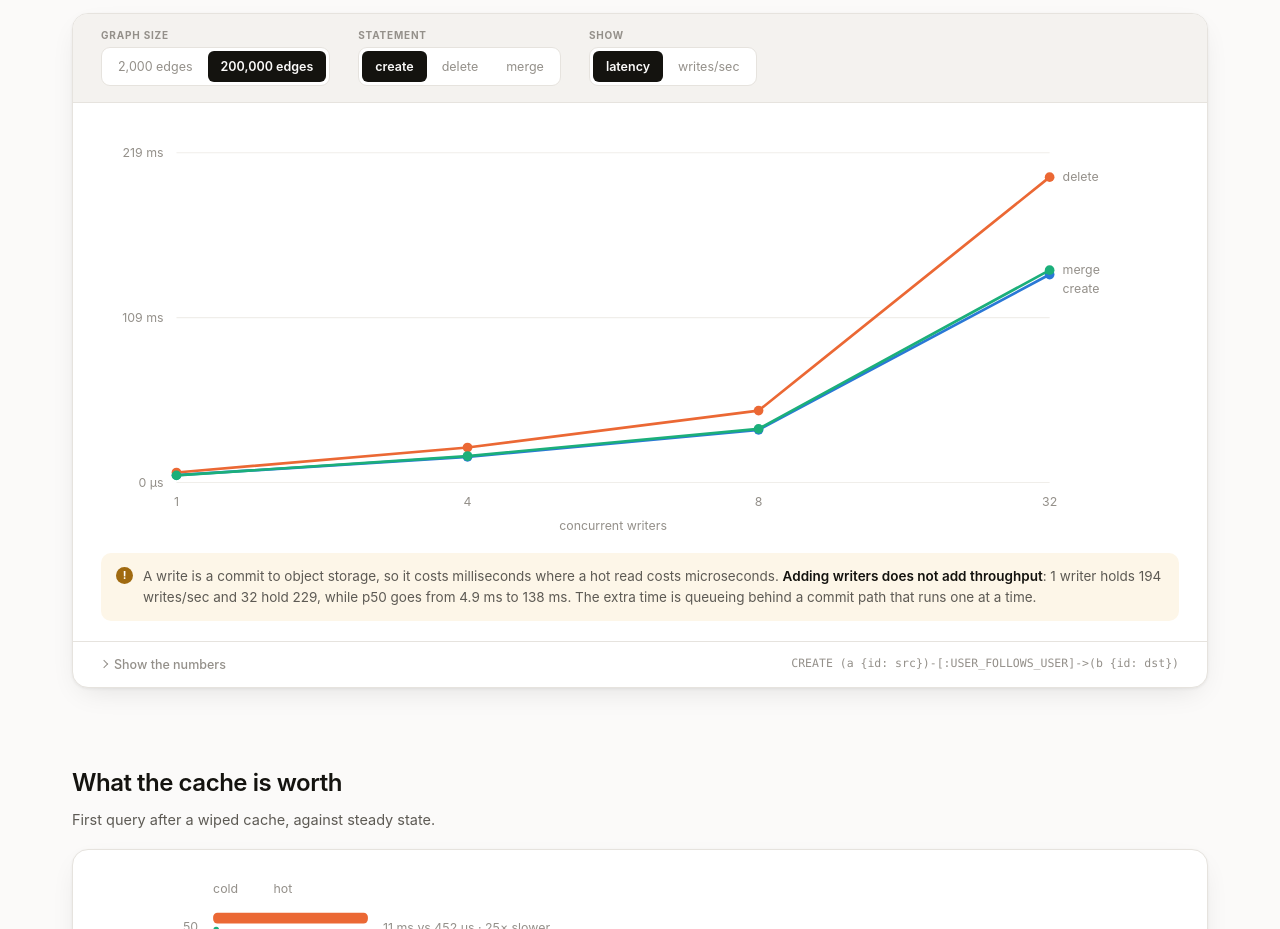
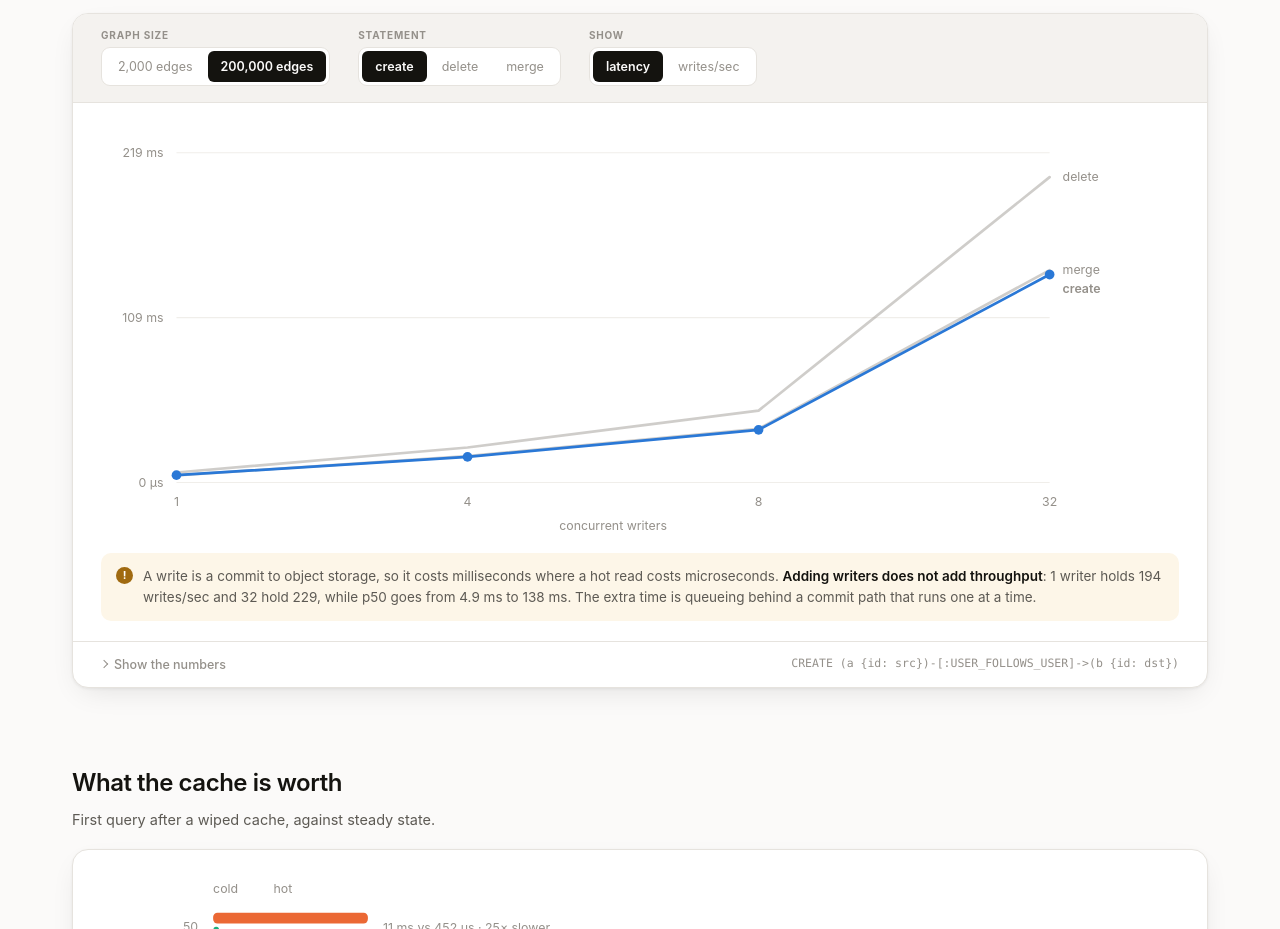
Before and after one commit to hydra-db/benchmark, a plain HTML site: page docs/index.html in a window 1280 px wide. Shown: the part 2420-3349 px from the top of the page. Drawn offline with Linux system fonts and the light colour scheme.

Commit message:
Make the statement selector drive the write chart
It changed the table, the Cypher text and the insight, but the chart drew
all three statements identically whichever was selected. The control looked
broken because for the chart it did nothing.

All three lines stay, because comparing them is the point: delete costs
about 35% more than create at one writer. The selected statement now keeps
its colour, its points and a bolder label, while the other two recede to
grey at 45%. The axis is still scaled across all three, so switching
statements does not rescale the chart and the lines stay comparable.

```diff
--- a/docs/index.html
+++ b/docs/index.html
@@ -701,9 +701,15 @@ function writes(){
   const at=(w,k)=>D.writes.find(x=>x.fanout===st.wfanout&&x.workload===w&&x.conc===k);
   const cs=[...new Set(D.writes.filter(x=>x.fanout===st.wfanout).map(x=>x.conc))]
     .sort((a,b)=>a-b);
+  /* All three statements stay on the chart, because the comparison between them
+     is the point: delete costs noticeably more than create. The selected one is
+     drawn in full colour and the other two recede, so the selector visibly
+     drives the chart instead of only the table below it. */
   const ser=wls.map((w,i)=>{
     const v=cs.map(k=>{const r=at(w,k); return r?(st.wmode==='lat'?r.p50:r.ops):null;});
-    return v.some(x=>x==null)?null:{w,v,color:cv(['--s1','--s2','--s3'][i%3])};
+    if(v.some(x=>x==null)) return null;
+    const on=w===st.wwl;
+    return {w,v,on,color:on?cv(['--s1','--s2','--s3'][i%3]):cv('--fg3')};
   }).filter(Boolean);
   if(!ser.length) return;
 
@@ -721,21 +727,26 @@ function writes(){
   xl.textContent='concurrent writers'; svg.appendChild(xl);
 
   const tags=[];
-  ser.forEach((s,si)=>{
+  // Unselected first, so the selected line is painted over them rather than under.
+  [...ser].sort((a,b)=>(a.on?1:0)-(b.on?1:0)).forEach((s,si)=>{
     const p=mk('path',{class:'ln',d:s.v.map((x,i)=>`${i?'L':'M'}${X(i)},${Y(x)}`).join(' '),
       stroke:s.color});
+    if(!s.on){ p.setAttribute('stroke-width',1.5); p.setAttribute('opacity',.45); }
     p.style.setProperty('--l',Math.hypot(iw,ih)*1.5); p.style.transitionDelay=(si*130)+'ms';
     svg.appendChild(p);
-    s.v.forEach((x,i)=>{const d=mk('circle',{class:'fade',cx:X(i),cy:Y(x),r:4.5,fill:s.color});
+    if(s.on) s.v.forEach((x,i)=>{
+      const d=mk('circle',{class:'fade',cx:X(i),cy:Y(x),r:4.5,fill:s.color});
       d.style.transitionDelay=(si*130+620)+'ms';svg.appendChild(d);});
-    tags.push({y:Y(s.v[s.v.length-1]),text:s.w,color:s.color,d:si*130+700});
+    tags.push({y:Y(s.v[s.v.length-1]),text:s.w,color:s.color,on:s.on,d:si*130+700});
   });
   const GAP=17; tags.sort((a,b)=>a.y-b.y);
   for(let i=1;i<tags.length;i++) if(tags[i].y-tags[i-1].y<GAP) tags[i].y=tags[i-1].y+GAP;
   const over=tags.length?tags[tags.length-1].y-(T+ih):0;
   if(over>0) tags.forEach(g=>g.y-=over);
   tags.forEach(g=>{const e=mk('text',{x:L+iw+12,y:g.y+4,class:'ax fade',fill:g.color});
-    e.textContent=g.text; e.style.transitionDelay=g.d+'ms'; svg.appendChild(e);});
+    e.textContent=g.text; if(g.on) e.setAttribute('font-weight',600);
+    else e.setAttribute('opacity',.6);
+    e.style.transitionDelay=g.d+'ms'; svg.appendChild(e);});
 
   const el=$('w-query');
   if(el){ el.innerHTML='<span>'+esc(WQUERY[st.wwl])+'</span>'; el.title=WQUERY[st.wwl]; }
```
